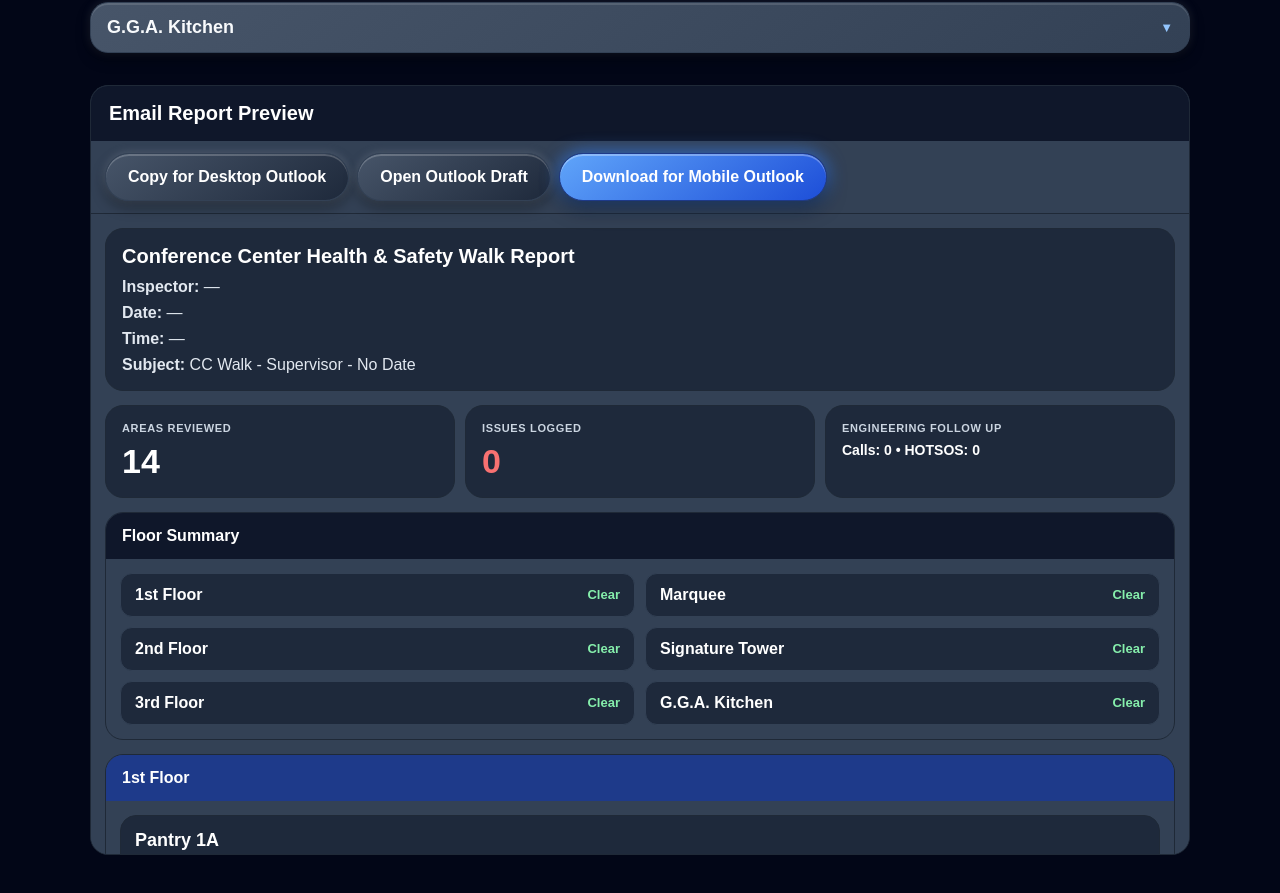
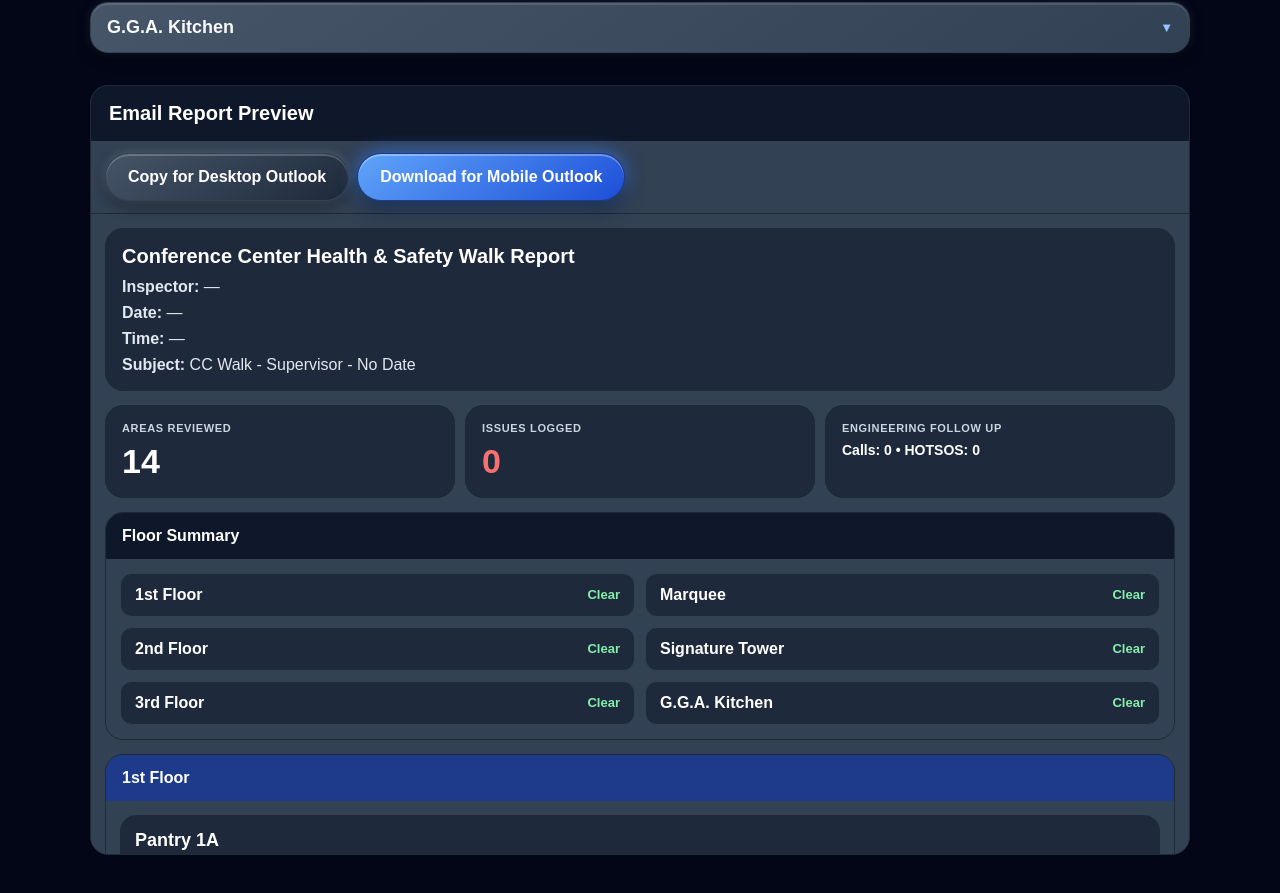
Before and after one commit to Dapsey01/Health-Saftey-Inspection, a React (Vite) app: page / in a window 1280 px wide. Shown: the part 1723-2616 px from the top of the page. Built offline with nearby package versions, Linux system fonts and the light colour scheme.

Commit message:
Update App.jsx

```diff
--- a/src/App.jsx
+++ b/src/App.jsx
@@ -660,15 +660,6 @@ export default function App() {
     }
   };
 
-  const openOutlookDraft = () => {
-    const subject = encodeURIComponent(reportSubject);
-    const body = encodeURIComponent(
-      "Your formatted report is copied. Paste it into the body of this Outlook message for best results."
-    );
-    const url = `https://outlook.office.com/mail/deeplink/compose?subject=${subject}&body=${body}`;
-    window.open(url, "_blank");
-  };
-
   const downloadHtmlEmail = () => {
     const blob = new Blob([htmlEmail], { type: "text/html;charset=utf-8" });
     const url = URL.createObjectURL(blob);
@@ -927,20 +918,6 @@ export default function App() {
       borderBottom: "1px solid #1f2937",
     },
     darkBtn: {
-      padding: "14px 22px",
-      minWidth: 120,
-      textAlign: "center",
-      borderRadius: 999,
-      border: "1px solid #334155",
-      background: "linear-gradient(145deg, #475569, #1e293b)",
-      color: "#ffffff",
-      fontWeight: 700,
-      cursor: "pointer",
-      boxShadow:
-        "0 6px 14px rgba(0,0,0,0.4), 0 0 10px rgba(148,163,184,0.4), inset 0 2px 0 rgba(255,255,255,0.2)",
-      transition: "all 0.15s ease",
-    },
-    lightBtn: {
       padding: "14px 22px",
       minWidth: 120,
       textAlign: "center",
@@ -1584,16 +1561,6 @@ export default function App() {
               </button>
               <button
                 type="button"
-                style={styles.lightBtn}
-                onMouseDown={press}
-                onMouseUp={release}
-                onMouseLeave={release}
-                onClick={openOutlookDraft}
-              >
-                Open Outlook Draft
-              </button>
-              <button
-                type="button"
                 style={styles.goldBtn}
                 onMouseDown={press}
                 onMouseUp={release}
```
